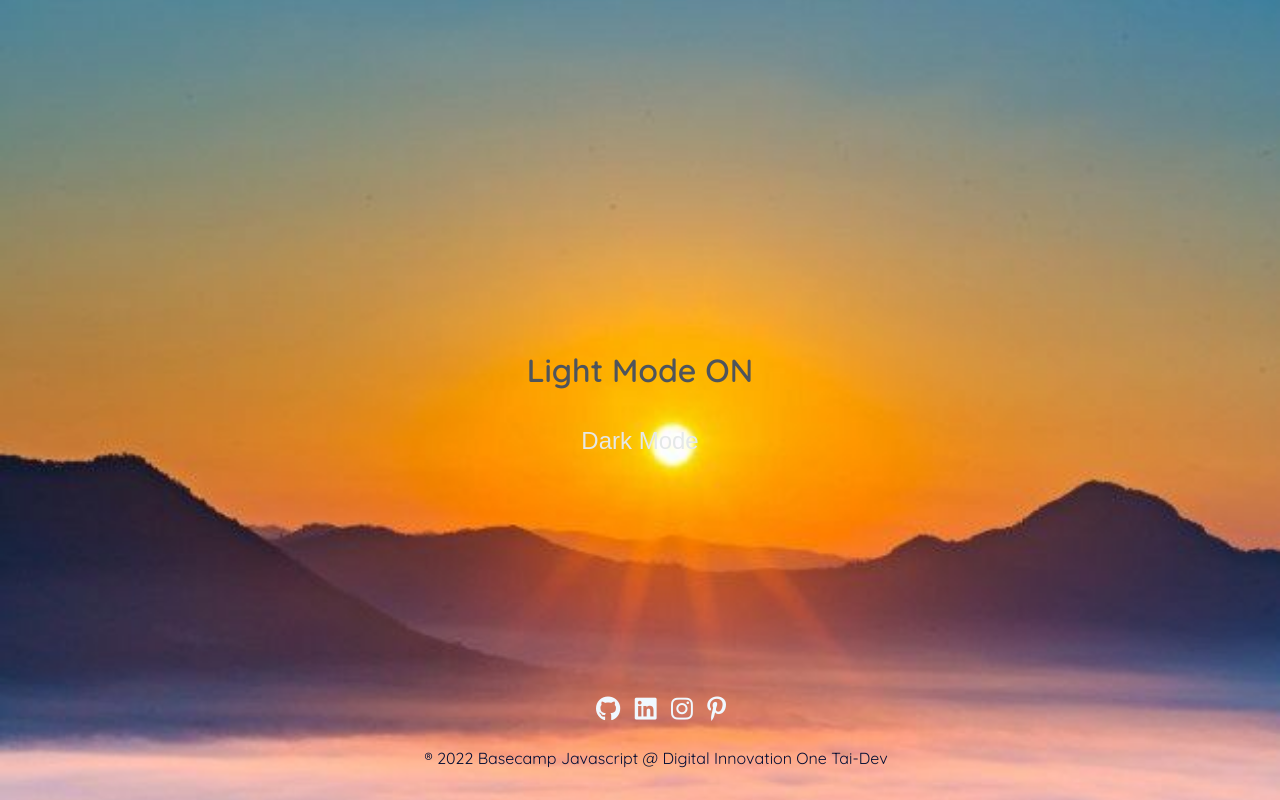
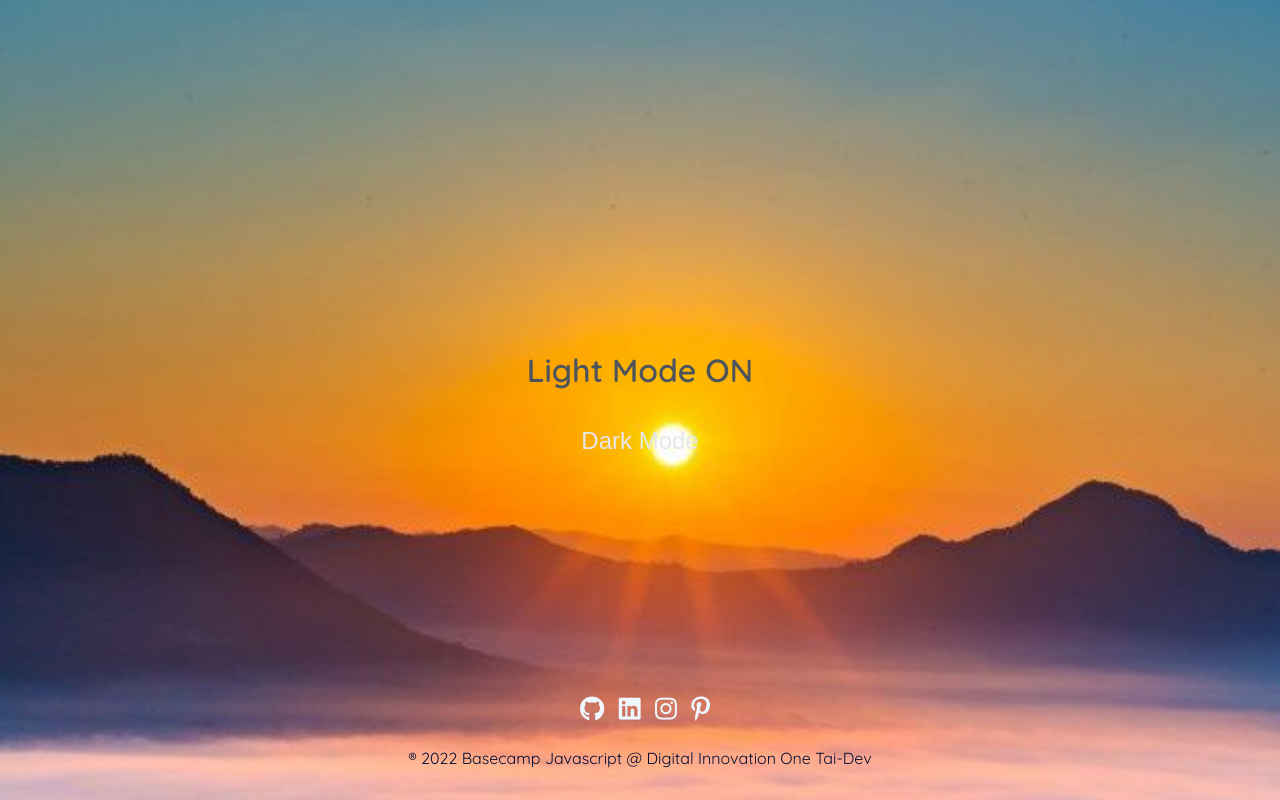
Before and after one commit to Taina-Dev/Tema-javascript, a plain HTML site: page index.html in a window 1280 px wide. Drawn offline with Linux system fonts and the light colour scheme.

Commit message:
Update style.css

```diff
--- a/css/style.css
+++ b/css/style.css
@@ -31,9 +31,9 @@ main {
 }
 
 footer {
-	width: 100%;
+        width: 100%;
 	background-color: transparent;
-	padding: 16px;
+	padding: 16px 0 16px;
 	color: #030e35;
 	position: fixed;
 	bottom: 0;
```
